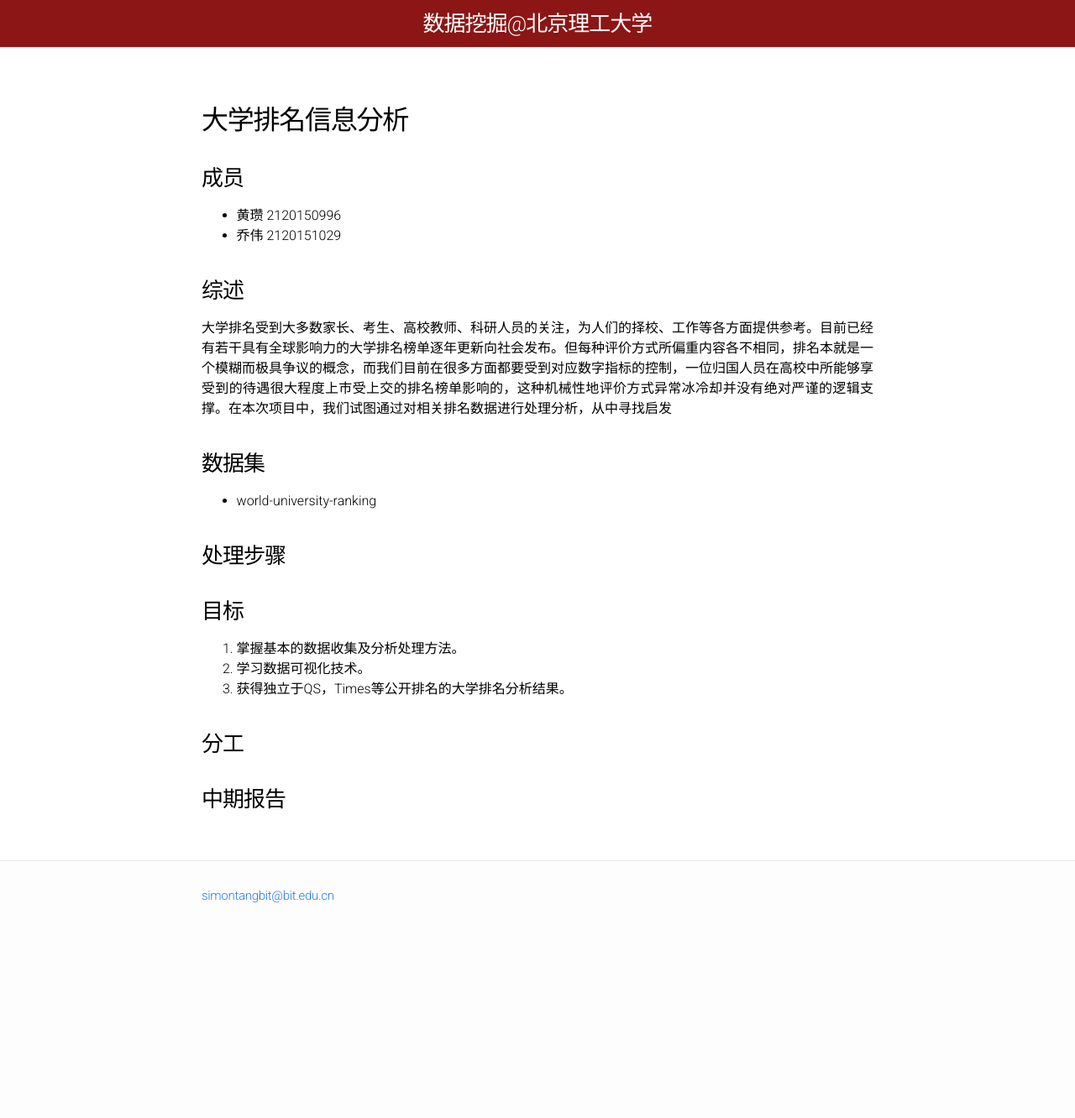
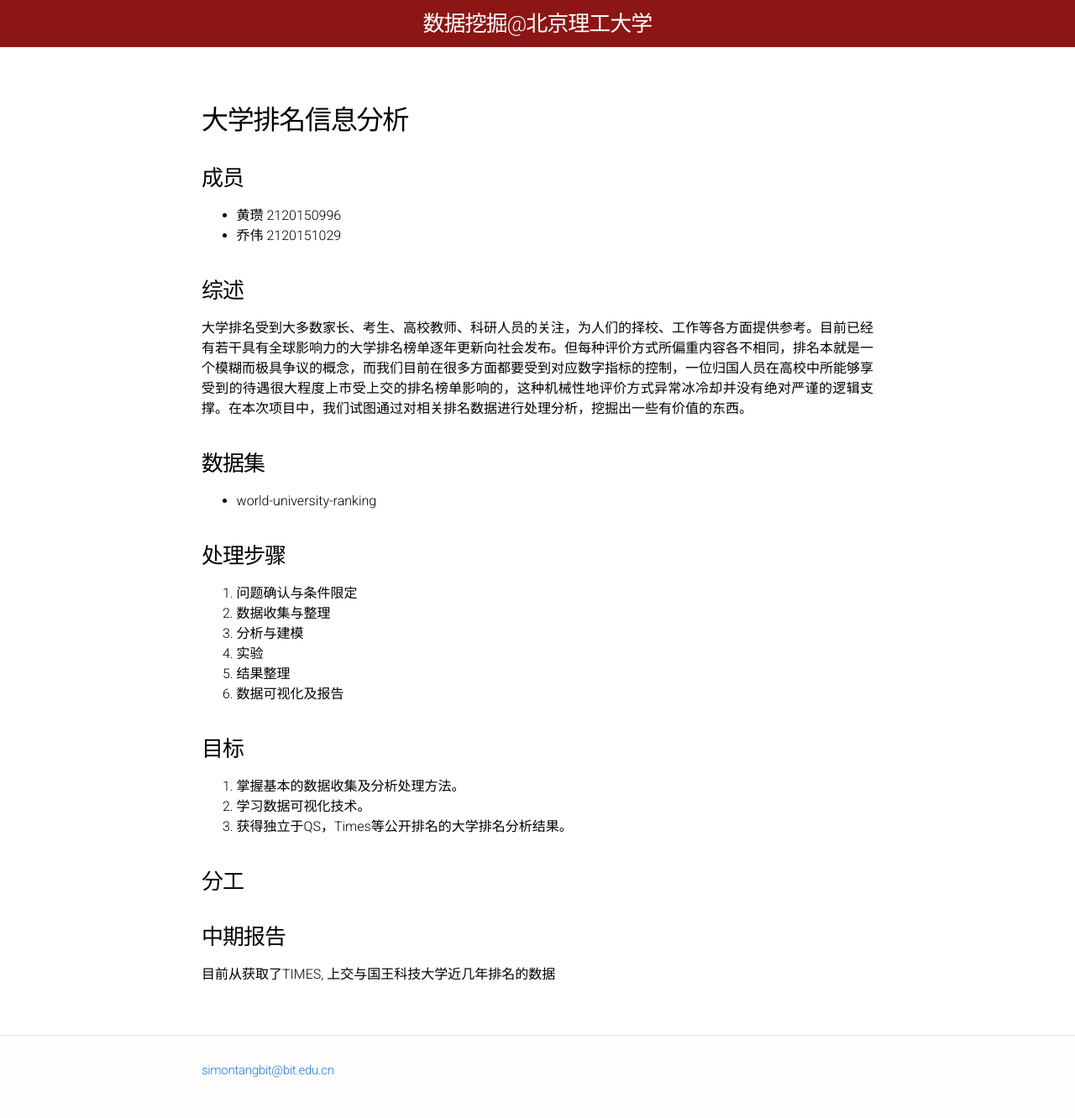
Before and after one commit to BITDM/bitdm.github.io, a Jekyll site: the page built from 2016/projects/p07/proposal.md, in a window 1280 px wide. Shown: the whole page at 84% size. Built offline with Jekyll 4.4.1, drawn with Linux system fonts in a browser that asks for light colours; before the commit the page ends 1124 px from its top, so only the background shows below that.

Commit message:
Update proposal.md

```diff
--- a/2016/projects/p07/proposal.md
+++ b/2016/projects/p07/proposal.md
@@ -12,13 +12,19 @@ permalink: /2016/projects/p07/proposal/
 - 乔伟 2120151029
 
 ### 综述
-大学排名受到大多数家长、考生、高校教师、科研人员的关注，为人们的择校、工作等各方面提供参考。目前已经有若干具有全球影响力的大学排名榜单逐年更新向社会发布。但每种评价方式所偏重内容各不相同，排名本就是一个模糊而极具争议的概念，而我们目前在很多方面都要受到对应数字指标的控制，一位归国人员在高校中所能够享受到的待遇很大程度上市受上交的排名榜单影响的，这种机械性地评价方式异常冰冷却并没有绝对严谨的逻辑支撑。在本次项目中，我们试图通过对相关排名数据进行处理分析，从中寻找启发
+大学排名受到大多数家长、考生、高校教师、科研人员的关注，为人们的择校、工作等各方面提供参考。目前已经有若干具有全球影响力的大学排名榜单逐年更新向社会发布。但每种评价方式所偏重内容各不相同，排名本就是一个模糊而极具争议的概念，而我们目前在很多方面都要受到对应数字指标的控制，一位归国人员在高校中所能够享受到的待遇很大程度上市受上交的排名榜单影响的，这种机械性地评价方式异常冰冷却并没有绝对严谨的逻辑支撑。在本次项目中，我们试图通过对相关排名数据进行处理分析，挖掘出一些有价值的东西。
 ### 数据集
 
 - world-university-ranking
 
 ### 处理步骤
 
+0. 问题确认与条件限定
+1. 数据收集与整理
+2. 分析与建模
+3. 实验
+4. 结果整理
+5. 数据可视化及报告
 
 ### 目标
 1. 掌握基本的数据收集及分析处理方法。
@@ -28,3 +34,4 @@ permalink: /2016/projects/p07/proposal/
 ### 分工
 
 ### 中期报告
+目前从获取了TIMES, 上交与国王科技大学近几年排名的数据
```
